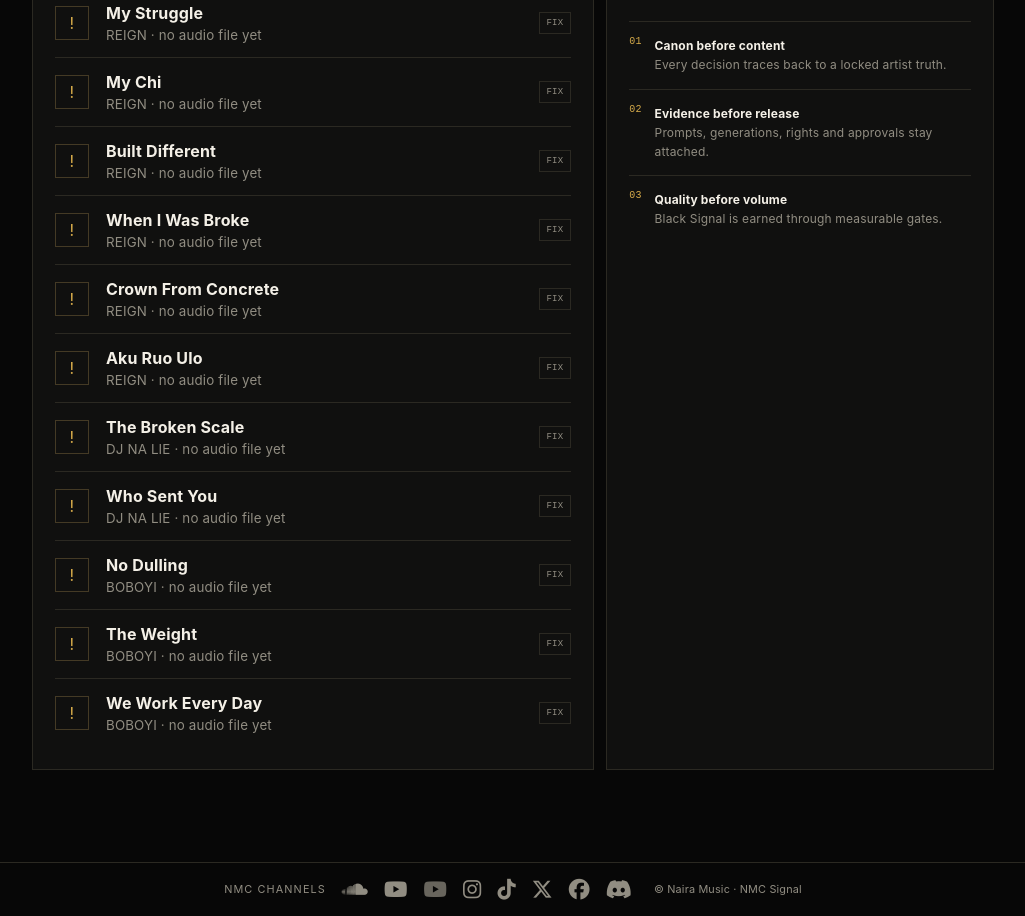
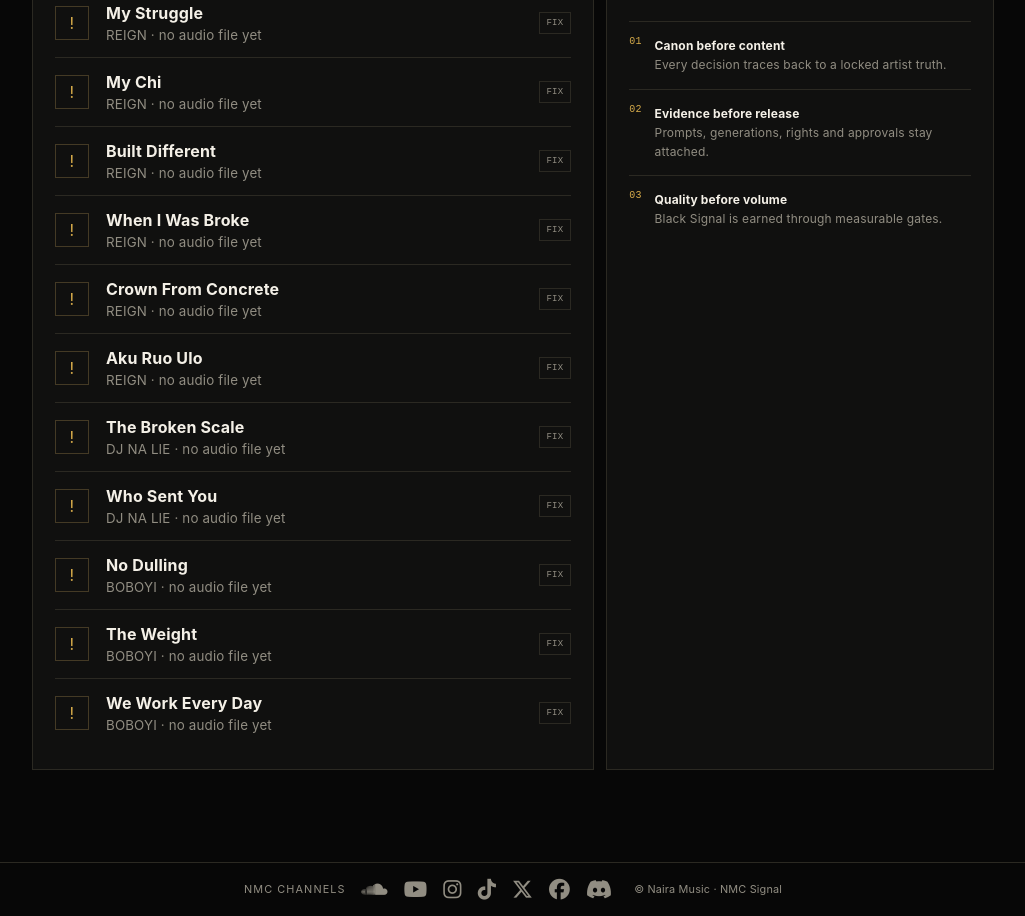
Before and after one commit to nairamusic/signal-os, a website: page index.html in a window 1280 px wide. Shown: the part 866-1782 px from the top of the page, without its empty margins (252-1277 px from the left). Drawn offline with Linux system fonts and the light colour scheme; no server answers.

Commit message:
Footer: YouTube -> NMC TV only (@NairaMusicTV), drop @NairaMusicCartel per user

```diff
--- a/index.html
+++ b/index.html
@@ -484,8 +484,7 @@
       <footer class="app-foot">
         <span class="foot-label">NMC Channels</span>
         <a href="https://soundcloud.com/nairamusic-nmc" target="_blank" rel="noopener" class="social-ic" title="SoundCloud" aria-label="SoundCloud"><i class="fa-brands fa-soundcloud"></i></a>
-        <a href="https://www.youtube.com/@NairaMusicCartel" target="_blank" rel="noopener" class="social-ic" title="YouTube" aria-label="YouTube"><i class="fa-brands fa-youtube"></i></a>
-        <a href="https://www.youtube.com/@NairaMusicTV" target="_blank" rel="noopener" class="social-ic" title="NMC TV" aria-label="NMC TV"><i class="fa-brands fa-youtube" style="opacity:.7"></i></a>
+        <a href="https://www.youtube.com/@NairaMusicTV" target="_blank" rel="noopener" class="social-ic" title="YouTube — NMC TV" aria-label="YouTube (NMC TV)"><i class="fa-brands fa-youtube"></i></a>
         <a href="https://instagram.com/nairamusicartel" target="_blank" rel="noopener" class="social-ic" title="Instagram" aria-label="Instagram"><i class="fa-brands fa-instagram"></i></a>
         <a href="https://www.tiktok.com/@NairaMusicCartel" target="_blank" rel="noopener" class="social-ic" title="TikTok" aria-label="TikTok"><i class="fa-brands fa-tiktok"></i></a>
         <a href="https://x.com/Nairamusic" target="_blank" rel="noopener" class="social-ic" title="Twitter / X" aria-label="Twitter / X"><i class="fa-brands fa-x-twitter"></i></a>
```
